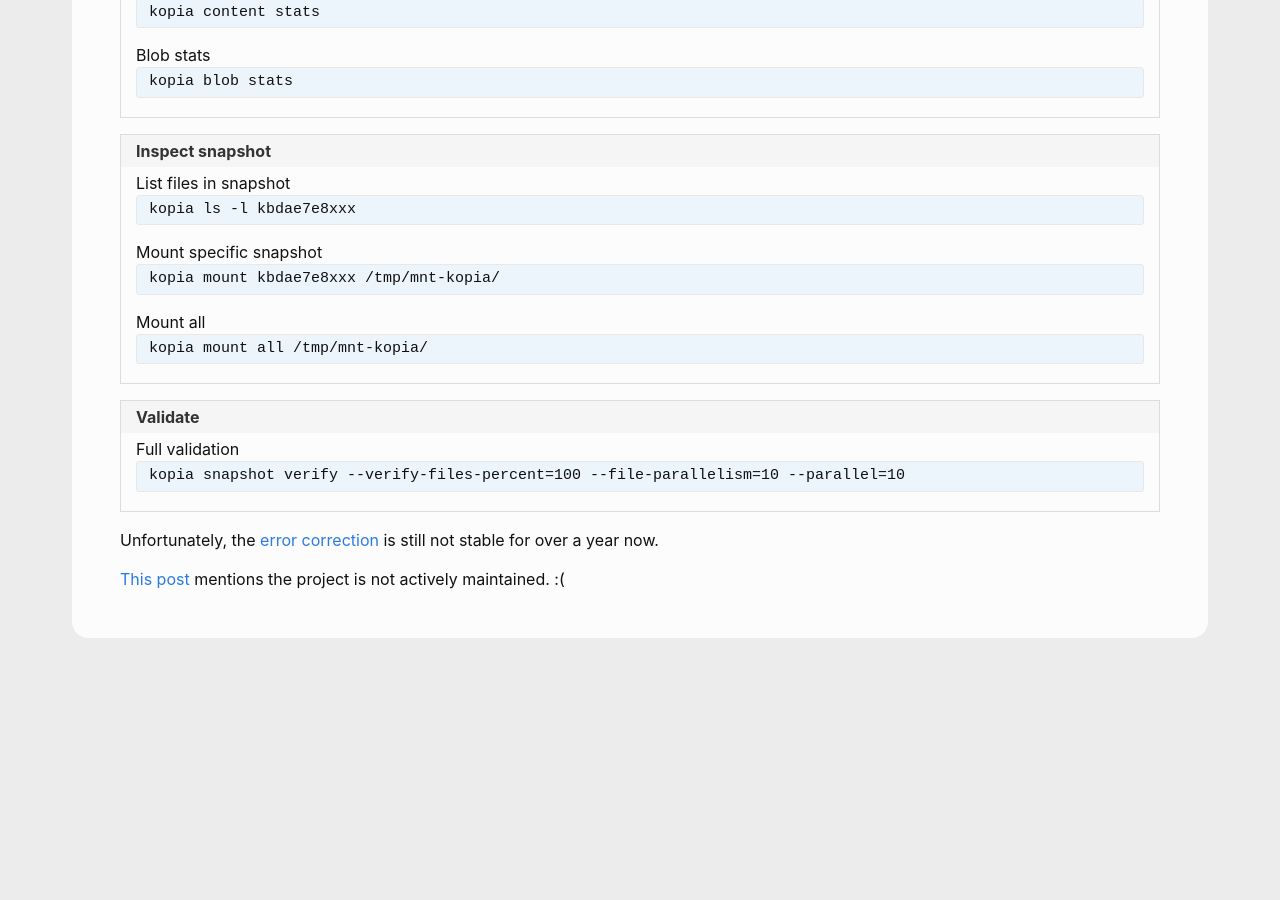
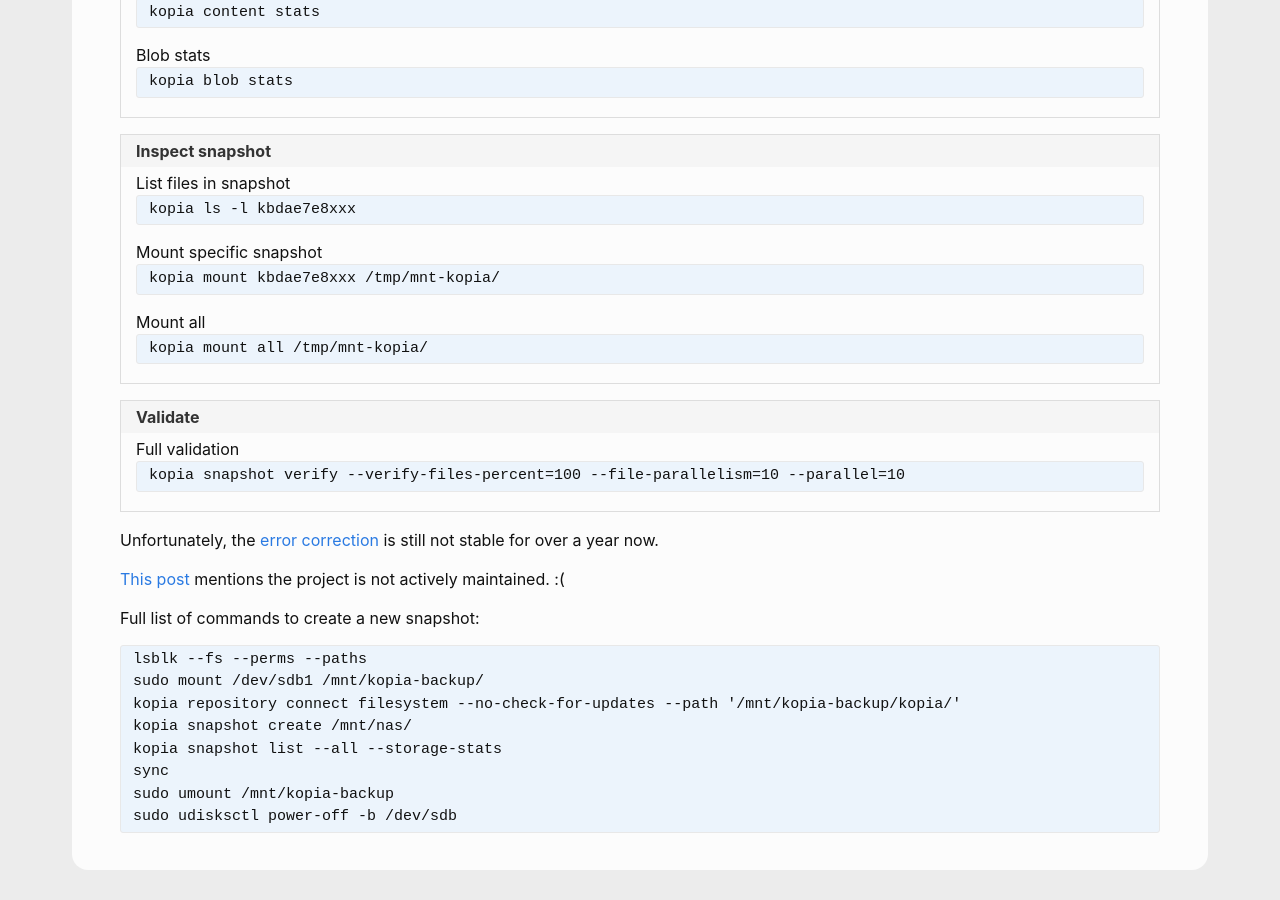
Before and after one commit to andreas-mausch/cheatsheets, a Jekyll site: the page built from _cheatsheets/kopia.md, in a window 1280 px wide and 900 px high, scrolled down 1112 px. Built offline with Jekyll 4.4.1, drawn with Linux system fonts in a browser that asks for light colours; before the commit the page ends 1780 px from its top, so only the background shows below that.

Commit message:
kopia: Add complete command list

````diff
--- a/_cheatsheets/kopia.md
+++ b/_cheatsheets/kopia.md
@@ -34,3 +34,16 @@
 
 [This post](https://kopia.discourse.group/t/error-correction-algorithm-questions/1585) mentions the project
 is not actively maintained. :(
+
+Full list of commands to create a new snapshot:
+
+```bash
+lsblk --fs --perms --paths
+sudo mount /dev/sdb1 /mnt/kopia-backup/
+kopia repository connect filesystem --no-check-for-updates --path '/mnt/kopia-backup/kopia/'
+kopia snapshot create /mnt/nas/
+kopia snapshot list --all --storage-stats
+sync
+sudo umount /mnt/kopia-backup
+sudo udisksctl power-off -b /dev/sdb
+```
````
